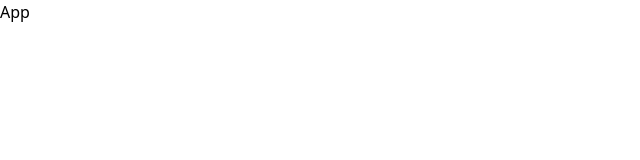
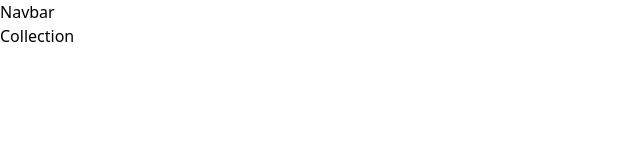
Before and after one commit to mayortechyx1/Forever-Fashion, a React (Vite) app in the folder frontend/: page /collection in a window 1280 px wide. Shown: the top 160 px of the page, without its empty margins (0-640 px from the left). Built offline with nearby package versions, Linux system fonts and the light colour scheme.

Commit message:
created routes

```diff
--- a/frontend/src/App.jsx
+++ b/frontend/src/App.jsx
@@ -1,9 +1,34 @@
-import React from 'react'
+import {createBrowserRouter, createRoutesFromElements, Route, RouterProvider} from "react-router-dom"
+import Home from "./pages/Home";
+import Collection from "./pages/Collection";
+import About from "./pages/About";
+import Contact from "./pages/Contact";
+import Product from "./pages/Product";
+import Cart from "./pages/Cart";
+import Login from "./pages/Login";
+import PlaceOrder from "./pages/PlaceOrder";
+import Orders from "./pages/Orders";
+import MainLayout from "./layouts/MainLayout";
+import NotFound from "./pages/NotFound";
 
 const App = () => {
-  return (
-    <div>App</div>
-  )
+  const router = createBrowserRouter(
+    createRoutesFromElements(
+        <Route path="/" element={<MainLayout/>} >
+          <Route index element={<Home/>} />
+          <Route path="/collection" element={<Collection/>} />
+          <Route path="/about" element={<About/>} />
+          <Route path="/contact" element={<Contact />} />
+          <Route path="/product/:productId" element={<Product />} />
+          <Route path="/cart" element={<Cart/>} />
+          <Route path="/login" element={<Login/>} />
+          <Route path="/place-order" element={<PlaceOrder/>} />
+          <Route path="/orders" element={<Orders/>} />
+          <Route path="*" element={<NotFound/>} />
+        </Route>
+    )
+  );
+  return <RouterProvider router={router} />
 }
 
 export default App
--- /dev/null
+++ b/frontend/src/components/Navbar.jsx
@@ -0,0 +1,9 @@
+import React from 'react'
+
+const Navbar = () => {
+  return (
+    <div>Navbar</div>
+  )
+}
+
+export default Navbar
--- /dev/null
+++ b/frontend/src/layouts/MainLayout.jsx
@@ -0,0 +1,13 @@
+import { Outlet } from "react-router-dom"
+import Navbar from "../components/Navbar"
+
+const MainLayout = () => {
+  return (
+    <div className="px-4 sm:px-[5vw] md:px-[7vw] lg:px-[9vw]">
+      <Navbar/>
+      <Outlet/>
+    </div>
+  )
+}
+
+export default MainLayout
--- /dev/null
+++ b/frontend/src/pages/About.jsx
@@ -0,0 +1,9 @@
+import React from 'react'
+
+const About = () => {
+  return (
+    <div>About</div>
+  )
+}
+
+export default About
--- /dev/null
+++ b/frontend/src/pages/Cart.jsx
@@ -0,0 +1,9 @@
+import React from 'react'
+
+const Cart = () => {
+  return (
+    <div>Cart</div>
+  )
+}
+
+export default Cart
--- /dev/null
+++ b/frontend/src/pages/Collection.jsx
@@ -0,0 +1,9 @@
+import React from 'react'
+
+const Collection = () => {
+  return (
+    <div>Collection</div>
+  )
+}
+
+export default Collection
--- /dev/null
+++ b/frontend/src/pages/Contact.jsx
@@ -0,0 +1,9 @@
+import React from 'react'
+
+const Contact = () => {
+  return (
+    <div>Contact</div>
+  )
+}
+
+export default Contact
--- /dev/null
+++ b/frontend/src/pages/Login.jsx
@@ -0,0 +1,9 @@
+import React from 'react'
+
+const Login = () => {
+  return (
+    <div>Login</div>
+  )
+}
+
+export default Login
--- /dev/null
+++ b/frontend/src/pages/NotFound.jsx
@@ -0,0 +1,9 @@
+import React from 'react'
+
+const NotFound = () => {
+  return (
+    <div>NotFound</div>
+  )
+}
+
+export default NotFound
--- /dev/null
+++ b/frontend/src/pages/Orders.jsx
@@ -0,0 +1,9 @@
+import React from 'react'
+
+const Orders = () => {
+  return (
+    <div>Orders</div>
+  )
+}
+
+export default Orders
--- /dev/null
+++ b/frontend/src/pages/PlaceOrder.jsx
@@ -0,0 +1,9 @@
+import React from 'react'
+
+const PlaceOrder = () => {
+  return (
+    <div>PlaceOrder</div>
+  )
+}
+
+export default PlaceOrder
--- /dev/null
+++ b/frontend/src/pages/Product.jsx
@@ -0,0 +1,9 @@
+import React from 'react'
+
+const Product = () => {
+  return (
+    <div>Product</div>
+  )
+}
+
+export default Product
```
